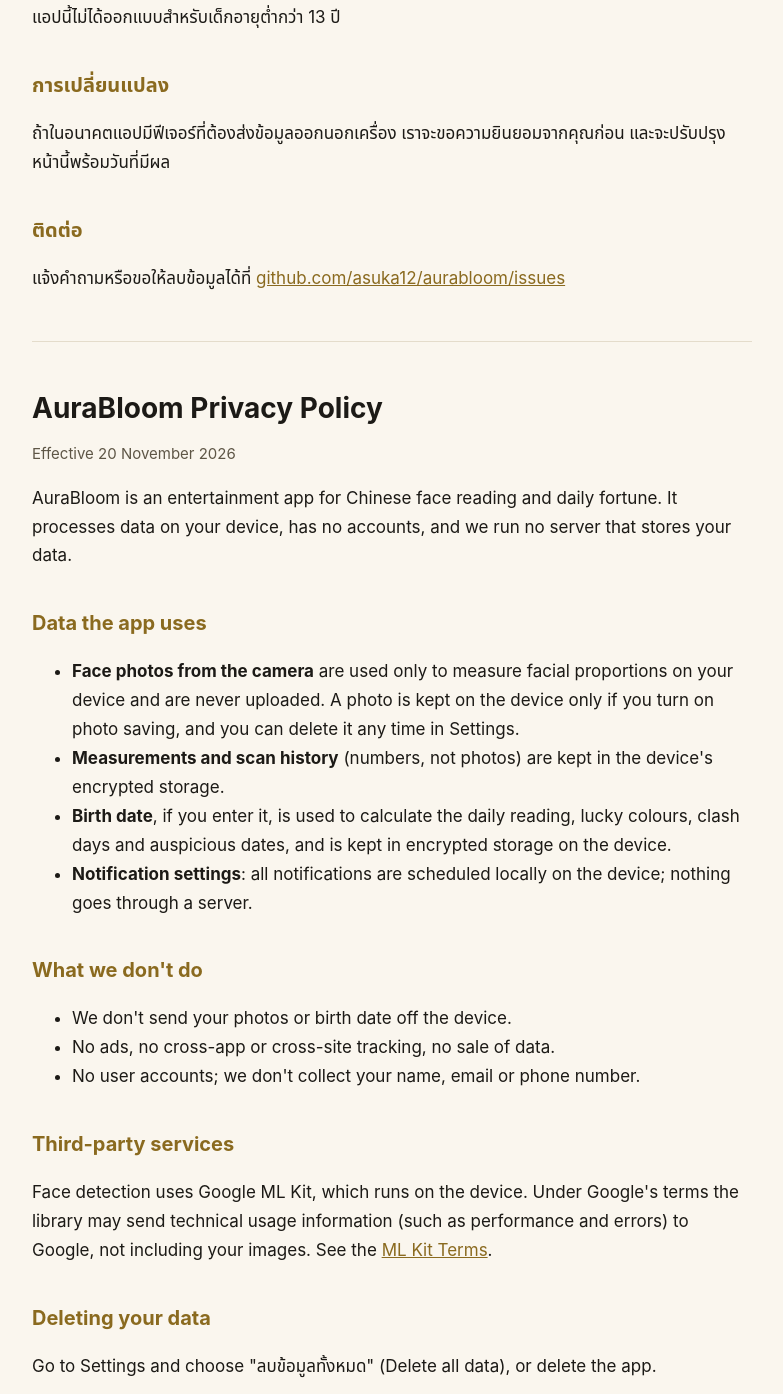
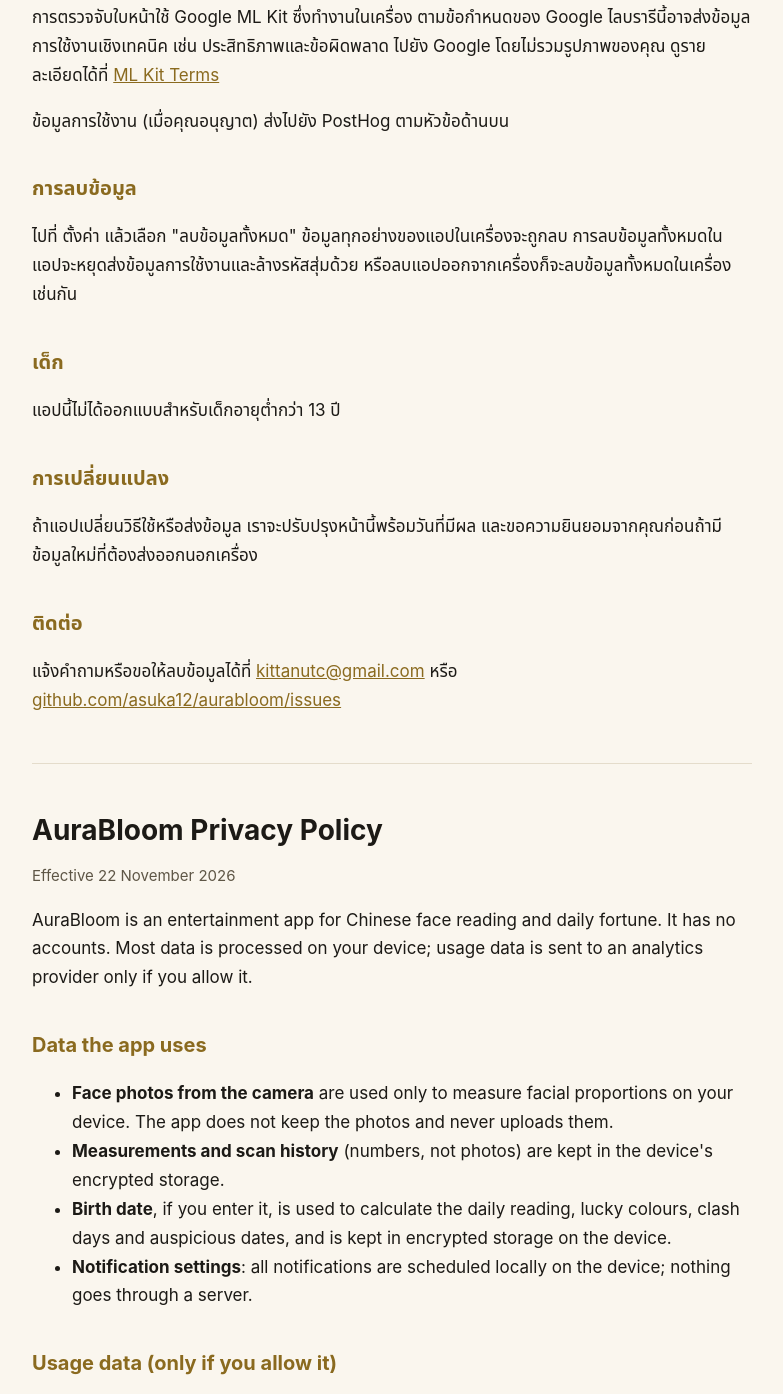
Before and after one commit to asuka12/aurabloom, a plain HTML site: page index.html in a window 1280 px wide. Shown: the part 999-2393 px from the top of the page, without its empty margins (248-1031 px from the left). Drawn offline with Linux system fonts and the light colour scheme.

Commit message:
Update privacy policy: PostHog analytics (opt-in), retention, contact email
Co-Authored-By: Claude Opus 5.5 <noreply@anthropic.com>
Claude-Session: https://claude.ai/code/session_017iHzNrsHfiKjVCCuTFGJSj

```diff
--- a/index.html
+++ b/index.html
@@ -17,17 +17,20 @@
 </head>
 <body><main>
 <h1>นโยบายความเป็นส่วนตัวของ AuraBloom</h1>
-<p class="muted">มีผลตั้งแต่ 20 พฤศจิกายน 2569 · ฉบับภาษาอังกฤษอยู่ด้านล่าง</p>
+<p class="muted">มีผลตั้งแต่ 22 พฤศจิกายน 2569 · ฉบับภาษาอังกฤษอยู่ด้านล่าง</p>
 
-<p>AuraBloom เป็นแอปอ่านโหงวเฮ้งและดวงรายวันเพื่อความบันเทิง แอปออกแบบให้ประมวลผลในเครื่องของคุณ ไม่มีระบบสมาชิก และไม่มีเซิร์ฟเวอร์ของเราที่เก็บข้อมูลคุณ</p>
+<p>AuraBloom เป็นแอปอ่านโหงวเฮ้งและดวงรายวันเพื่อความบันเทิง ไม่มีระบบสมาชิก ข้อมูลส่วนใหญ่ประมวลผลในเครื่อง ส่วนข้อมูลการใช้งานจะส่งไปยังผู้ให้บริการวิเคราะห์เฉพาะเมื่อคุณอนุญาต</p>
 
 <h2>ข้อมูลที่แอปใช้</h2>
 <ul>
-  <li><b>รูปใบหน้าจากกล้อง</b> ใช้วัดสัดส่วนใบหน้าในเครื่องเท่านั้น ไม่ถูกส่งขึ้นอินเทอร์เน็ต แอปจะเก็บรูปไว้ในเครื่องก็ต่อเมื่อคุณเปิดตัวเลือกบันทึกรูปเอง และลบได้ทุกเมื่อในหน้าตั้งค่า</li>
+  <li><b>รูปใบหน้าจากกล้อง</b> ใช้วัดสัดส่วนใบหน้าในเครื่องเท่านั้น แอปไม่บันทึกรูปไว้และไม่ส่งขึ้นอินเทอร์เน็ต</li>
   <li><b>ผลการวัดและประวัติการสแกน</b> (ตัวเลขสัดส่วน ไม่ใช่รูป) เก็บในพื้นที่เก็บข้อมูลแบบเข้ารหัสของเครื่อง</li>
   <li><b>วันเกิด</b> ถ้าคุณกรอก ใช้คำนวณดวงรายวัน สีมงคล วันชง และฤกษ์ เก็บในเครื่องแบบเข้ารหัส</li>
   <li><b>การตั้งค่าแจ้งเตือน</b> แจ้งเตือนทั้งหมดตั้งเวลาในเครื่อง (local notification) ไม่มีการส่งผ่านเซิร์ฟเวอร์</li>
 </ul>
+
+<h2>ข้อมูลการใช้งาน (เมื่อคุณอนุญาตเท่านั้น)</h2>
+<p>ถ้าคุณเลือกอนุญาต แอปจะส่งข้อมูลการใช้งานแบบไม่ระบุตัวตนไปยัง PostHog ซึ่งเก็บข้อมูลบนเซิร์ฟเวอร์ในภูมิภาคสหภาพยุโรป ได้แก่ หน้าที่เปิด ปุ่มและตัวเลือกที่แตะ (เช่น กิจกรรมที่เลือกในหน้าหาฤกษ์) ผลการสแกนว่าผ่านหรือไม่และสาเหตุทางเทคนิค การเปิดปิดแจ้งเตือนและชั่วโมงที่ตั้ง มีวันเกิดบันทึกไว้หรือไม่ (ไม่ใช่ตัววันเกิด) การเปิดและปิดแอป รุ่นเครื่อง เวอร์ชันระบบและแอป ภาษาและเขตเวลาของเครื่อง ขนาดหน้าจอ และรหัสสุ่มของการติดตั้ง ไม่รวมรูป จุดบนใบหน้า ตัวเลขสัดส่วน วันเกิด คะแนน คำทำนาย ชื่อ หรืออีเมล เราใช้ข้อมูลนี้เพื่อปรับปรุงแอปเท่านั้น ไม่ใช้เพื่อโฆษณาและไม่ขาย การส่งข้อมูลผ่านอินเทอร์เน็ตทำให้ผู้ให้บริการเห็นที่อยู่ IP ระหว่างรับข้อมูล เราตั้งค่าไม่ให้เก็บ IP และไม่เติมตำแหน่งจาก IP ถอนความยินยอมได้ทุกเมื่อที่ ตั้งค่า &gt; ข้อมูลการใช้งาน ข้อมูลที่ส่งไปแล้วเก็บไว้ประมาณ 1 ปี แล้วผู้ให้บริการจะลบอัตโนมัติในรอบลบรายเดือน (อาจค้างอยู่ได้อีกไม่เกินราว 2 เดือน) ถ้าต้องการให้ลบข้อมูลที่ส่งไปแล้ว ติดต่อเราตามช่องทางด้านล่าง</p>
 
 <h2>สิ่งที่เราไม่ทำ</h2>
 <ul>
@@ -38,31 +41,34 @@
 
 <h2>บริการของบุคคลที่สาม</h2>
 <p>การตรวจจับใบหน้าใช้ Google ML Kit ซึ่งทำงานในเครื่อง ตามข้อกำหนดของ Google ไลบรารีนี้อาจส่งข้อมูลการใช้งานเชิงเทคนิค เช่น ประสิทธิภาพและข้อผิดพลาด ไปยัง Google โดยไม่รวมรูปภาพของคุณ ดูรายละเอียดได้ที่ <a href="https://developers.google.com/ml-kit/terms">ML Kit Terms</a></p>
+<p>ข้อมูลการใช้งาน (เมื่อคุณอนุญาต) ส่งไปยัง PostHog ตามหัวข้อด้านบน</p>
 
 <h2>การลบข้อมูล</h2>
-<p>ไปที่ ตั้งค่า แล้วเลือก "ลบข้อมูลทั้งหมด" ข้อมูลทุกอย่างของแอปในเครื่องจะถูกลบ หรือลบแอปออกจากเครื่องก็จะลบข้อมูลทั้งหมดเช่นกัน</p>
+<p>ไปที่ ตั้งค่า แล้วเลือก "ลบข้อมูลทั้งหมด" ข้อมูลทุกอย่างของแอปในเครื่องจะถูกลบ การลบข้อมูลทั้งหมดในแอปจะหยุดส่งข้อมูลการใช้งานและล้างรหัสสุ่มด้วย หรือลบแอปออกจากเครื่องก็จะลบข้อมูลทั้งหมดในเครื่องเช่นกัน</p>
 
 <h2>เด็ก</h2>
 <p>แอปนี้ไม่ได้ออกแบบสำหรับเด็กอายุต่ำกว่า 13 ปี</p>
 
 <h2>การเปลี่ยนแปลง</h2>
-<p>ถ้าในอนาคตแอปมีฟีเจอร์ที่ต้องส่งข้อมูลออกนอกเครื่อง เราจะขอความยินยอมจากคุณก่อน และจะปรับปรุงหน้านี้พร้อมวันที่มีผล</p>
+<p>ถ้าแอปเปลี่ยนวิธีใช้หรือส่งข้อมูล เราจะปรับปรุงหน้านี้พร้อมวันที่มีผล และขอความยินยอมจากคุณก่อนถ้ามีข้อมูลใหม่ที่ต้องส่งออกนอกเครื่อง</p>
 
 <h2>ติดต่อ</h2>
-<p>แจ้งคำถามหรือขอให้ลบข้อมูลได้ที่ <a href="https://github.com/asuka12/aurabloom/issues">github.com/asuka12/aurabloom/issues</a></p>
+<p>แจ้งคำถามหรือขอให้ลบข้อมูลได้ที่ <a href="mailto:kittanutc@gmail.com">kittanutc@gmail.com</a> หรือ <a href="https://github.com/asuka12/aurabloom/issues">github.com/asuka12/aurabloom/issues</a></p>
 
 <hr>
 
 <h1>AuraBloom Privacy Policy</h1>
-<p class="muted">Effective 20 November 2026</p>
-<p>AuraBloom is an entertainment app for Chinese face reading and daily fortune. It processes data on your device, has no accounts, and we run no server that stores your data.</p>
+<p class="muted">Effective 22 November 2026</p>
+<p>AuraBloom is an entertainment app for Chinese face reading and daily fortune. It has no accounts. Most data is processed on your device; usage data is sent to an analytics provider only if you allow it.</p>
 <h2>Data the app uses</h2>
 <ul>
-  <li><b>Face photos from the camera</b> are used only to measure facial proportions on your device and are never uploaded. A photo is kept on the device only if you turn on photo saving, and you can delete it any time in Settings.</li>
+  <li><b>Face photos from the camera</b> are used only to measure facial proportions on your device. The app does not keep the photos and never uploads them.</li>
   <li><b>Measurements and scan history</b> (numbers, not photos) are kept in the device's encrypted storage.</li>
   <li><b>Birth date</b>, if you enter it, is used to calculate the daily reading, lucky colours, clash days and auspicious dates, and is kept in encrypted storage on the device.</li>
   <li><b>Notification settings</b>: all notifications are scheduled locally on the device; nothing goes through a server.</li>
 </ul>
+<h2>Usage data (only if you allow it)</h2>
+<p>If you choose to allow it, the app sends anonymous usage data to PostHog, which stores it on servers in the European Union region: the screens you open, the buttons and options you tap (for example the activity chosen on the auspicious-dates screen), whether a scan succeeded and the technical reason if not, turning notifications on or off and the hour set, whether a birth date is saved (not the date itself), app opens and closes, the device model, OS and app version, device language and time zone, screen size, and a random installation ID. It does not include photos, face points, proportion measurements, birth date, scores, readings, name or email. We use this data only to improve the app, never for advertising, and we don't sell it. Sending data over the internet lets the provider see your IP address while receiving it; we have set the service not to store IP addresses and not to derive location from them. You can withdraw consent at any time in Settings &gt; ข้อมูลการใช้งาน (Usage data). Data already sent is kept for about one year and is then deleted automatically in the provider's monthly cleanup (it may remain for up to about two more months). To have data already sent deleted, contact us at the email address below.</p>
 <h2>What we don't do</h2>
 <ul>
   <li>We don't send your photos or birth date off the device.</li>
@@ -71,13 +77,14 @@
 </ul>
 <h2>Third-party services</h2>
 <p>Face detection uses Google ML Kit, which runs on the device. Under Google's terms the library may send technical usage information (such as performance and errors) to Google, not including your images. See the <a href="https://developers.google.com/ml-kit/terms">ML Kit Terms</a>.</p>
+<p>Usage data (only if you allow it) is sent to PostHog as described above.</p>
 <h2>Deleting your data</h2>
-<p>Go to Settings and choose "ลบข้อมูลทั้งหมด" (Delete all data), or delete the app.</p>
+<p>Go to Settings and choose "ลบข้อมูลทั้งหมด" (Delete all data). Deleting all data in the app also stops sending usage data and clears the random ID. Deleting the app also removes all data on the device.</p>
 <h2>Children</h2>
 <p>The app is not designed for children under 13.</p>
 <h2>Changes</h2>
-<p>If a future feature needs to send data off the device, we will ask for your consent first and update this page with a new effective date.</p>
+<p>If the app changes how it uses or sends data, we will update this page with a new effective date, and ask for your consent first if new data needs to leave your device.</p>
 <h2>Contact</h2>
-<p>Questions or requests: <a href="https://github.com/asuka12/aurabloom/issues">github.com/asuka12/aurabloom/issues</a></p>
+<p>Questions or requests: <a href="mailto:kittanutc@gmail.com">kittanutc@gmail.com</a> or <a href="https://github.com/asuka12/aurabloom/issues">github.com/asuka12/aurabloom/issues</a></p>
 </main></body>
 </html>
```
